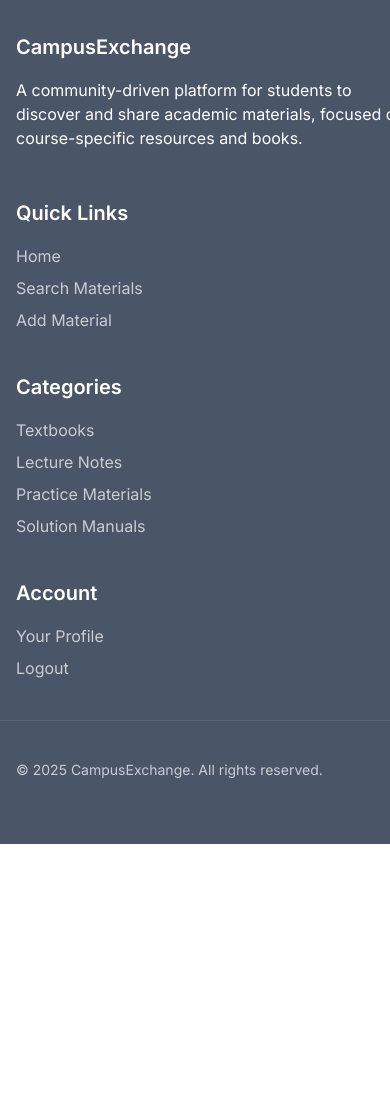
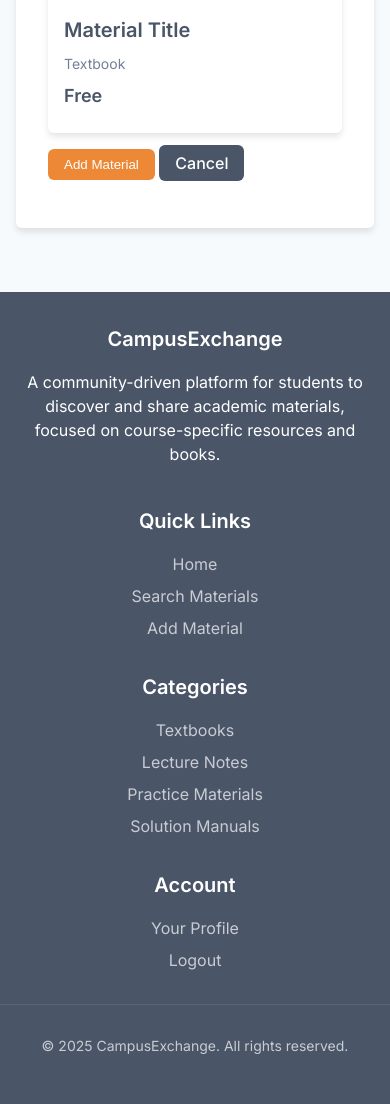
Before and after one commit to murli1234/CampousbookExchange, a Flask app: page /material/new in a window 390 px wide; the page is wider, and only the part inside the window is pictured. Shown: the part 1957-3061 px from the top of that part. Before the commit the page ends 2801 px from the top of that part, so only its background shows below. Run offline with Flask 3, Linux system fonts and the light colour scheme; the visitor is signed in with stand-in values (Sample User, id 1); data comes from the database, SQL or seed files in the repository.

Commit message:
Fixes display issues on smaller screens
Updated CSS in `static/css/main.css` to fix layout issues on different screen sizes by adding media queries and adjusting element widths and flexbox properties to ensure responsiveness and prevent content from overflowing.

Replit-Commit-Author: Agent
Replit-Commit-Session-Id: a50c59b2-275f-4a99-a291-6a1610dfc7ce
Replit-Commit-Screenshot-Url: https://storage.googleapis.com/screenshot-production-us-central1/3a57d159-10dc-46b4-b864-cf52a9d34391/d927a397-b2dc-46ef-adea-2c178f278dfa.jpg

```diff
--- a/static/css/main.css
+++ b/static/css/main.css
@@ -23,6 +23,9 @@ body {
     line-height: 1.5;
     margin: 0;
     padding: 0;
+    overflow-x: hidden;
+    width: 100%;
+    box-sizing: border-box;
 }
 
 h1, h2, h3, h4, h5, h6 {
@@ -52,17 +55,33 @@ p {
     max-width: 1200px;
     margin: 0 auto;
     padding: 0 var(--base-spacing);
+    box-sizing: border-box;
 }
 
 .row {
     display: flex;
     flex-wrap: wrap;
     margin: 0 -var(--base-spacing);
+    width: 100%;
+    box-sizing: border-box;
 }
 
 .col {
     padding: 0 var(--base-spacing);
     flex: 1;
+    min-width: 0; /* Prevents flex items from overflowing */
+    box-sizing: border-box;
+}
+
+@media (max-width: 768px) {
+    .row {
+        margin: 0;
+    }
+
+    .col {
+        flex-basis: 100%;
+        margin-bottom: 1rem;
+    }
 }
 
 /* Header styling */
@@ -251,6 +270,33 @@ p {
     border-radius: var(--border-radius);
     padding: var(--base-spacing);
     box-shadow: var(--box-shadow);
+    width: 90%;
+    box-sizing: border-box;
+}
+
+.search-form .row {
+    margin: 0;
+}
+
+@media (max-width: 576px) {
+    .search-container {
+        width: 95%;
+        padding: 12px;
+    }
+
+    .search-form .row {
+        flex-direction: column;
+    }
+
+    .search-form .col {
+        flex-basis: 100%;
+        padding: 0;
+        margin-bottom: 0.75rem;
+    }
+
+    .search-form .col:last-child {
+        margin-bottom: 0;
+    }
 }
 
 /* Featured section */
@@ -314,6 +360,7 @@ p {
     gap: var(--base-spacing);
     margin-top: var(--base-spacing);
     margin-bottom: var(--base-spacing);
+    width: 100%;
 }
 
 .material-card {
@@ -322,6 +369,10 @@ p {
     overflow: hidden;
     box-shadow: var(--box-shadow);
     transition: transform 0.2s ease, box-shadow 0.2s ease;
+    width: 100%;
+    box-sizing: border-box;
+    display: flex;
+    flex-direction: column;
 }
 
 .material-card:hover {
@@ -338,6 +389,9 @@ p {
 
 .material-card-content {
     padding: var(--base-spacing);
+    flex: 1;
+    display: flex;
+    flex-direction: column;
 }
 
 .material-card-title {
@@ -367,6 +421,23 @@ p {
     flex-wrap: wrap;
     gap: 0.25rem;
     margin-top: 0.5rem;
+}
+
+@media (max-width: 768px) {
+    .materials-grid {
+        grid-template-columns: repeat(auto-fill, minmax(240px, 1fr));
+    }
+}
+
+@media (max-width: 480px) {
+    .materials-grid {
+        grid-template-columns: 1fr;
+    }
+
+    .material-card-title {
+        white-space: normal;
+        overflow: visible;
+    }
 }
 
 .tag {
@@ -779,17 +850,23 @@ textarea:focus {
     color: white;
     padding: 3rem 0;
     margin-top: 4rem;
+    box-sizing: border-box;
+    width: 100%;
 }
 
 .site-footer .container {
     display: flex;
     flex-wrap: wrap;
     gap: 2rem;
+    width: 100%;
+    box-sizing: border-box;
 }
 
 .footer-section {
     flex: 1;
     min-width: 200px;
+    box-sizing: border-box;
+    padding: 0 10px;
 }
 
 .footer-heading {
@@ -824,6 +901,34 @@ textarea:focus {
     border-top: 1px solid rgba(255, 255, 255, 0.1);
     color: rgba(255, 255, 255, 0.7);
     font-size: 0.875rem;
+    width: 100%;
+}
+
+@media (max-width: 768px) {
+    .footer-section {
+        min-width: 160px;
+    }
+}
+
+@media (max-width: 576px) {
+    .site-footer {
+        padding: 2rem 0;
+    }
+
+    .site-footer .container {
+        flex-direction: column;
+        gap: 1.5rem;
+    }
+
+    .footer-section {
+        min-width: 100%;
+        text-align: center;
+    }
+
+    .footer-bottom {
+        margin-top: 1.5rem;
+        padding-top: 1rem;
+    }
 }
 
 /* Responsive */
```
